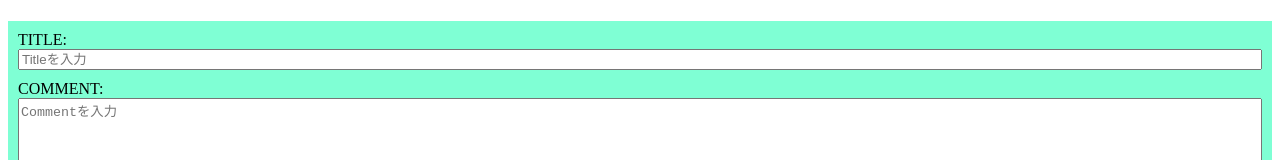
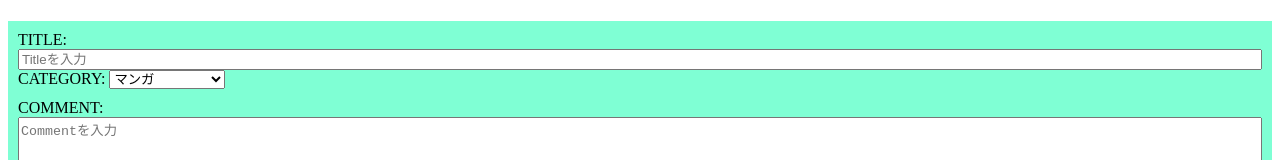
Before and after one commit to kkito0726/contents-log, a Next.js app: page / in a window 1280 px wide. Shown: the part 175-335 px from the top of the page. Built offline with nearby package versions, Linux system fonts and the light colour scheme; no server answers.

Commit message:
✨ カテゴリーを追加編集できるようにした

```diff
--- a/components/Main.jsx
+++ b/components/Main.jsx
@@ -7,16 +7,17 @@ export const Main = () => {
   const [editId, setEditId] = useState([]);
   const [inputTitle, setInputTitle] = useState("");
   const [inputComment, setInputComment] = useState("");
+  const [category, setCategory] = useState("");
 
   const getDb = async () => {
     const res = await (await fetch(`${url}/booklog`)).json();
-    console.log(res.status);
     setData([...res]);
   };
 
   const postDb = async () => {
     const sendData = JSON.stringify({
       title: inputTitle,
+      category: category,
       comment: inputComment,
     });
     const res = await fetch(`${url}/booklog`, {
@@ -71,13 +72,17 @@ export const Main = () => {
   const handlePut = async (jsonData) => {
     const title = document.querySelector(`#editTitle${jsonData.id}`).value;
     const comment = document.querySelector(`#editComment${jsonData.id}`).value;
+    const category = document.querySelector(
+      `#editCategory${jsonData.id}`
+    ).value;
+    console.log(category);
     const putData = {
       title: title,
       comment: comment,
+      category: category,
     };
     await putDb(jsonData.id, putData);
     await getDb();
-    console.log(`Title=${title} Comment=${comment}`);
   };
   const handleDelete = async (jsonData) => {
     const confirmRes = confirm(`${jsonData.title}を削除します`);
@@ -90,6 +95,10 @@ export const Main = () => {
   };
   const handleBackgroundColor = (jsonData) => {
     const target = document.querySelector(`#content${jsonData.id}`);
+    // if (isEdit) {
+    //   target.style.backgroundColor = "aliceblue";
+    //   return;
+    // }
     target.style.backgroundColor = "orange";
   };
   const handleEdit = (jsonData) => {
@@ -103,6 +112,7 @@ export const Main = () => {
   };
 
   const handleCancel = (id) => {
+    // handleBackgroundColor();
     setEditId((prevEditId) => prevEditId.filter((num) => num !== id));
     if (editId.length == 0) {
       setIsEdit((prevIsEdit) => false);
@@ -110,6 +120,10 @@ export const Main = () => {
     console.log(editId);
   };
 
+  const handleCategory = (e) => {
+    setCategory(e.target.value);
+    console.log(category);
+  };
   return (
     <div className="mainPage">
       <h1>消費コンテンツメモアプリ</h1>
@@ -123,7 +137,7 @@ export const Main = () => {
                 className="content"
                 id={`content${jsonData.id}`}
               >
-                <li>{`Title: ${jsonData.title} Comment: ${jsonData.comment}`}</li>
+                <li>{`Title: ${jsonData.title} Category: ${jsonData.category} Comment: ${jsonData.comment}`}</li>
                 <button
                   onClick={() => handleDelete(jsonData)}
                   className="deleteButton"
@@ -145,6 +159,20 @@ export const Main = () => {
                       placeholder="Commentを入力"
                       //   value={jsonData.comment}
                     />
+                    <div className="category">
+                      <label htmlFor="">CATEGORY: </label>
+                      <select name="" id={`editCategory${jsonData.id}`}>
+                        <option value="magazine" key={1}>
+                          マンガ
+                        </option>
+                        <option value="game" key={2}>
+                          ゲーム
+                        </option>
+                        <option value="programming" key={3}>
+                          プログラミング
+                        </option>
+                      </select>
+                    </div>
                     <button onClick={() => handlePut(jsonData)}>送信</button>
                     <button onClick={() => handleCancel(jsonData.id)}>
                       キャンセル
@@ -170,6 +198,21 @@ export const Main = () => {
           />
         </div>
 
+        <div className="category">
+          <label htmlFor="">CATEGORY: </label>
+          <select name="" id="" onChange={handleCategory}>
+            <option value="magazine" key={1}>
+              マンガ
+            </option>
+            <option value="game" key={2}>
+              ゲーム
+            </option>
+            <option value="programming" key={3}>
+              プログラミング
+            </option>
+          </select>
+        </div>
+
         <div className="comment">
           <label htmlFor="">COMMENT:</label>
           <textarea
```
